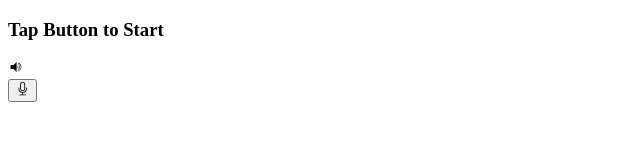
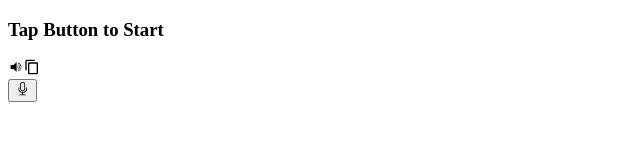
Before and after one commit to MenakeD/voice-recognition, a Next.js app: page / in a window 1280 px wide. Shown: the top 160 px of the page, without its empty margins (0-640 px from the left). Built offline with nearby package versions, Linux system fonts and the light colour scheme.

Commit message:
add: copy to clipboard functionality

```diff
--- a/pages/index.jsx
+++ b/pages/index.jsx
@@ -4,6 +4,7 @@ import Container from '../components/common/Container'
 import { BsMic } from 'react-icons/bs'
 import { Audio } from 'svg-loaders-react'
 import { GiSpeaker } from 'react-icons/gi'
+import { MdContentCopy } from 'react-icons/md'
 
 let SpeechRecognition
 let recognition
@@ -46,17 +47,27 @@ const Home = () => {
     window.speechSynthesis.speak(speech)
   }
 
+  const copyToClipboard = () => {
+    navigator.clipboard.writeText(text)
+  }
+
   return (
     <Layout>
       <Container>
         <div className='h-screen flex flex-col justify-center items-center '>
-          <div className='py-16 flex space-x-4'>
+          <div className='py-16'>
             <h3 className='text-gray-100 text-xl'>{text}</h3>
+          </div>
+          <div className='flex justify-center space-x-4 pb-4'>
             <GiSpeaker
               className='text-gray-100 text-2xl cursor-pointer'
               onClick={() => {
                 readMessage(text)
               }}
+            />
+            <MdContentCopy
+              className='text-gray-100 text-2xl p-0.5 cursor-pointer'
+              onClick={copyToClipboard}
             />
           </div>
           <button
```
